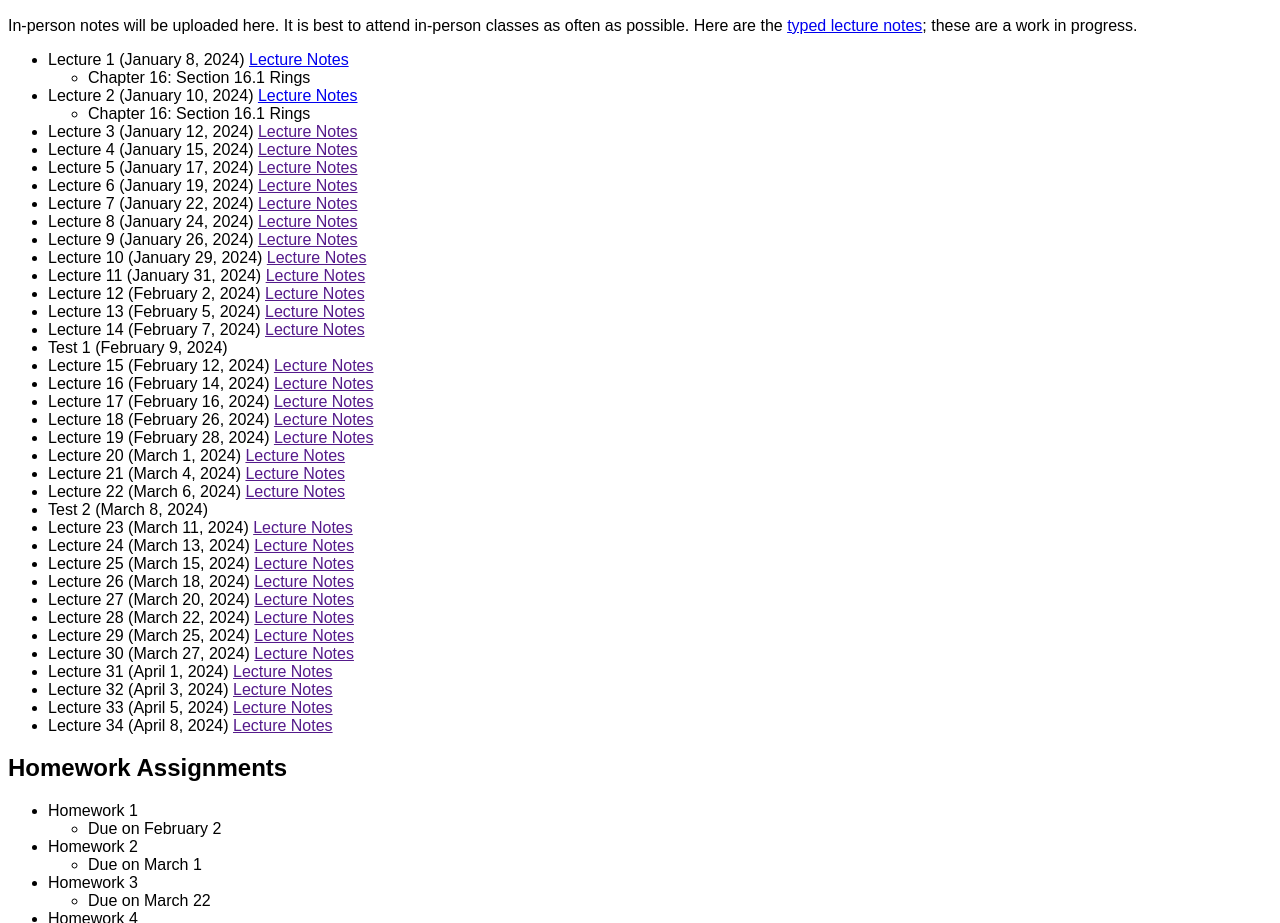
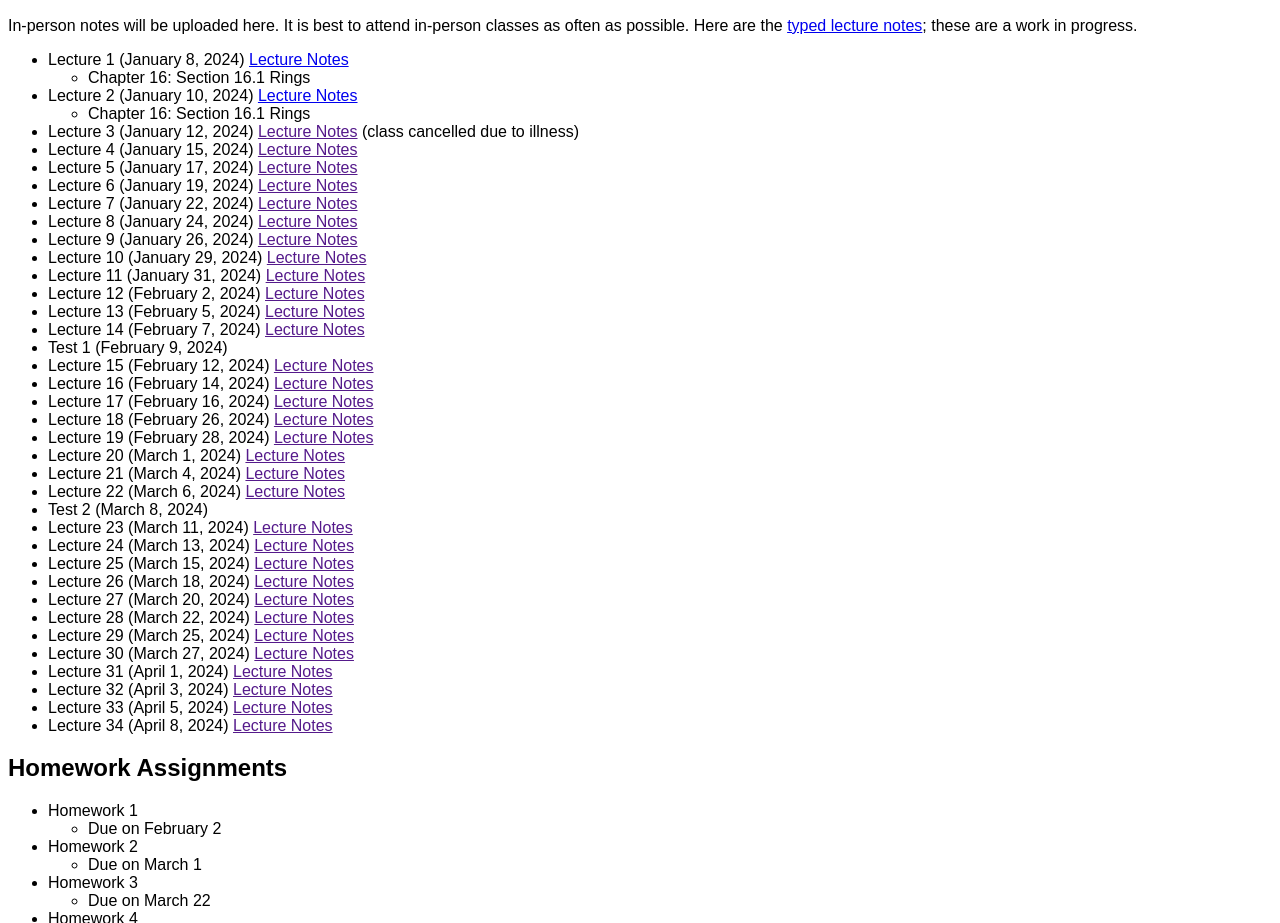
Before and after one commit to joetran0/MATH-3022-Algebra-II-Winter-2024, a plain HTML site: page index.html in a window 1280 px wide. Shown: the part 1846-2769 px from the top of the page. Drawn offline with Linux system fonts and the light colour scheme.

Commit message:
Update index.html

```diff
--- a/index.html
+++ b/index.html
@@ -99,7 +99,7 @@
             <ul>
                 <li>Chapter 16: Section 16.1 Rings</li>
             </ul>
-            <li>Lecture 3 (January 12, 2024) <a href="">Lecture Notes</a></li>
+            <li>Lecture 3 (January 12, 2024) <a href="">Lecture Notes</a> (class cancelled due to illness)</li>
             <li>Lecture 4 (January 15, 2024) <a href="">Lecture Notes</a></li>
             <li>Lecture 5 (January 17, 2024) <a href="">Lecture Notes</a></li>
             <li>Lecture 6 (January 19, 2024) <a href="">Lecture Notes</a></li>
```
